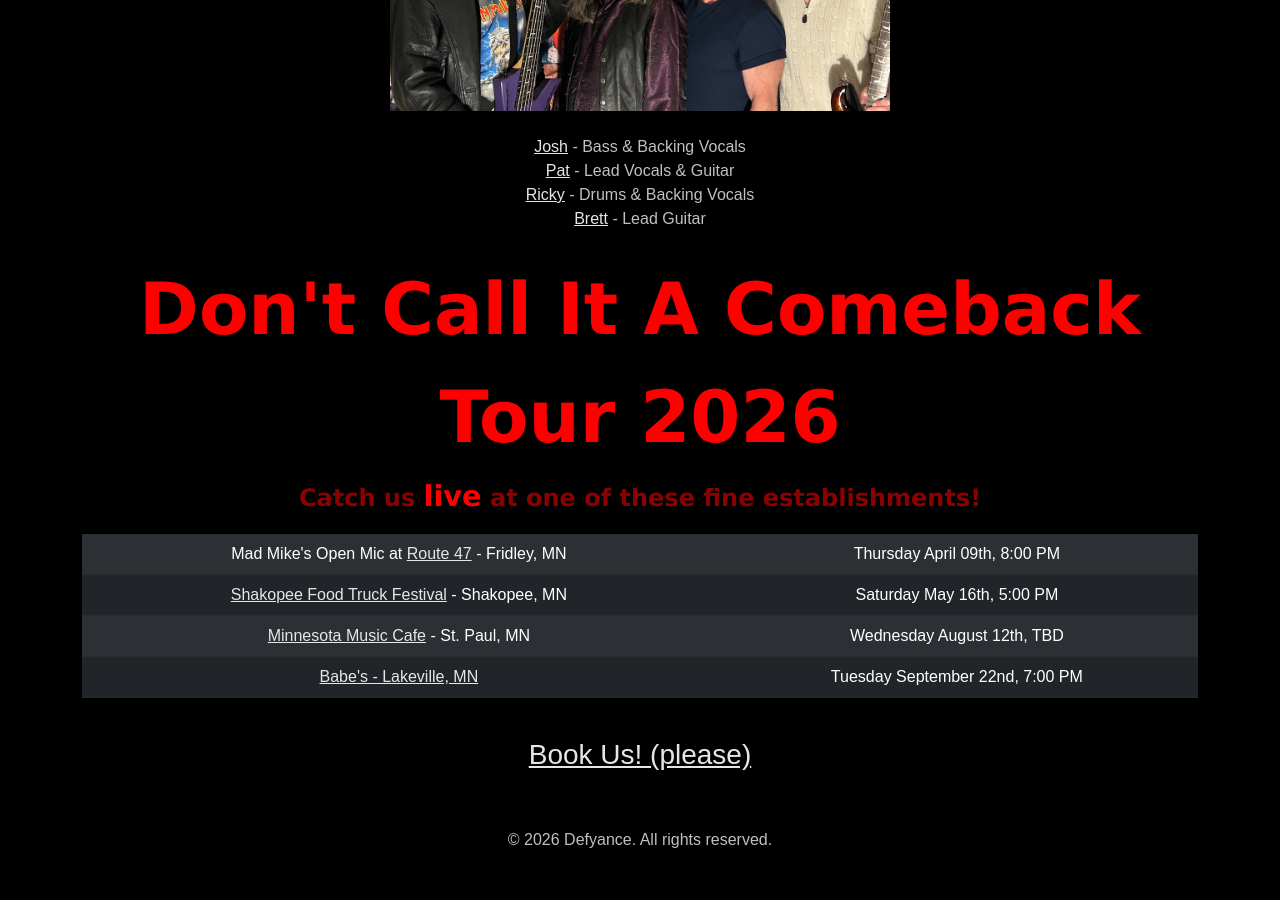
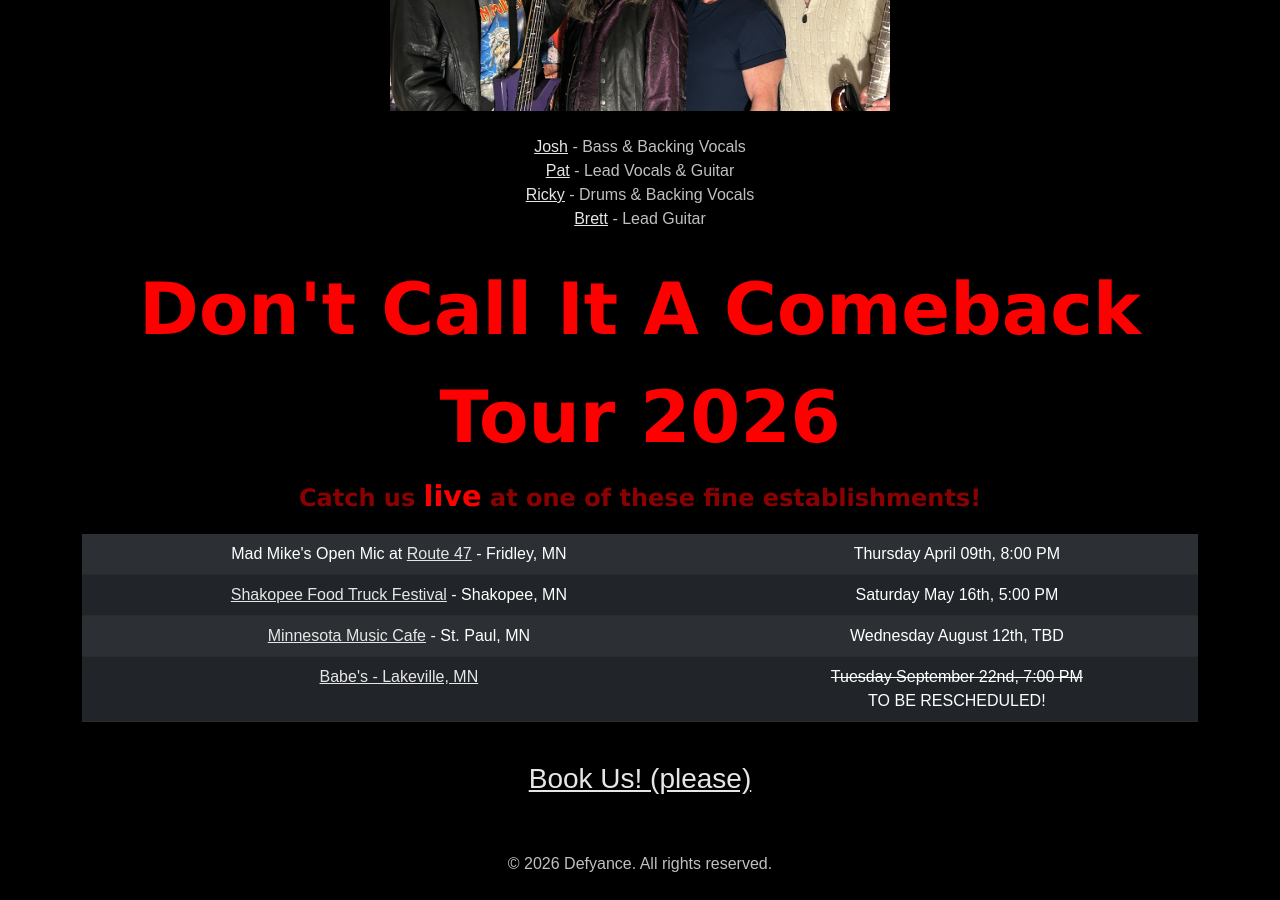
Before and after one commit to defyance-rocks/defyance-rocks.github.io, a Jekyll site: the page built from index.html, in a window 1280 px wide and 900 px high, scrolled down 650 px. Built offline with Jekyll 4.4.1, drawn with Linux system fonts in a browser that asks for light colours; before the commit the page ends 1526 px from its top, so only the background shows below that.

Commit message:
Update index.html

```diff
--- a/index.html
+++ b/index.html
@@ -42,7 +42,7 @@ title: "DE-FY-ANCE! 2026 TOUR!"
       </tr>
       <tr>
         <td><a target="_blank" href="https://www.babeslakeville.com/">Babe's - Lakeville, MN</a></td>
-        <td>Tuesday September 22nd, 7:00 PM</td>
+        <td><s>Tuesday September 22nd, 7:00 PM</s><br />TO BE RESCHEDULED!</td>
       </tr>
     </tbody>
   </table>
```
